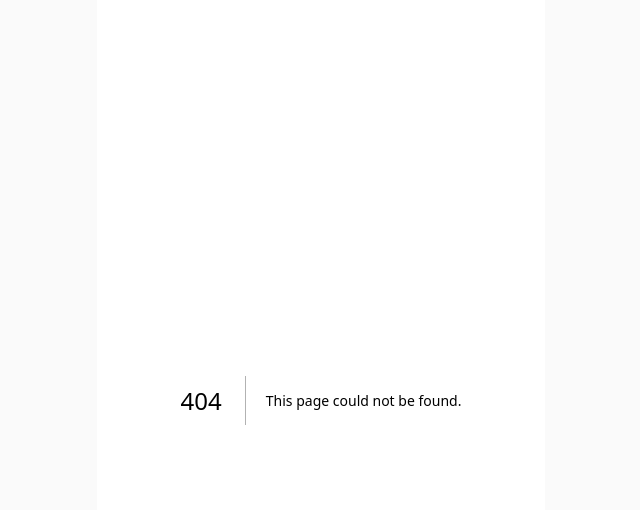
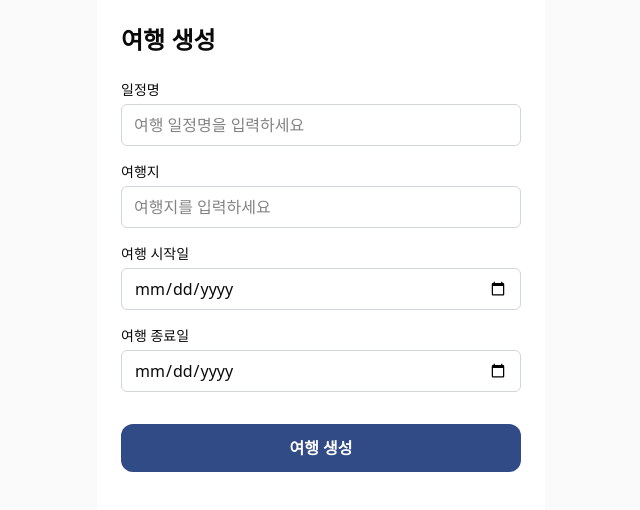
Before and after one commit to p-acid/trip-board, a Next.js app: page /create in a window 1280 px wide. Before the commit this address had no page. Shown: the top 510 px of the page, without its empty margins (319-959 px from the left). Built offline with nearby package versions, Linux system fonts and the light colour scheme.

Commit message:
style: create page

```diff
--- /dev/null
+++ b/app/create/page.tsx
@@ -0,0 +1 @@
+export { CreatePage as default } from "@/pages/create";
--- /dev/null
+++ b/app/gather/page.tsx
@@ -0,0 +1 @@
+export { GatherPage as default } from "@/pages/gather";
--- a/app/planning/page.tsx
+++ /dev/null
@@ -1 +0,0 @@
-export { PlanningPage as default } from "@/pages/planning";
--- a/package.json
+++ b/package.json
@@ -10,13 +10,16 @@
     "prepare": "husky"
   },
   "dependencies": {
+    "@hookform/resolvers": "^5.2.1",
     "class-variance-authority": "^0.7.1",
     "clsx": "^2.1.1",
     "lucide-react": "^0.542.0",
     "next": "15.5.2",
     "react": "19.1.0",
     "react-dom": "19.1.0",
-    "tailwind-merge": "^3.3.1"
+    "react-hook-form": "^7.62.0",
+    "tailwind-merge": "^3.3.1",
+    "zod": "^4.1.5"
   },
   "devDependencies": {
     "@commitlint/cli": "^19.8.1",
--- /dev/null
+++ b/src/pages/create/index.ts
@@ -0,0 +1 @@
+export { CreatePage } from "./ui";
--- /dev/null
+++ b/src/pages/create/lib/schema.ts
@@ -0,0 +1,40 @@
+import { z } from "zod";
+
+export const createTripSchema = z
+  .object({
+    title: z
+      .string()
+      .min(1, "일정명을 입력해주세요")
+      .max(50, "일정명은 50자 이하로 입력해주세요"),
+    destination: z
+      .string()
+      .min(1, "여행지를 입력해주세요")
+      .max(100, "여행지는 100자 이하로 입력해주세요"),
+    startDate: z
+      .string()
+      .min(1, "여행 시작일을 선택해주세요")
+      .refine(
+        (date) => !isNaN(Date.parse(date)),
+        "올바른 날짜 형식이 아닙니다",
+      ),
+    endDate: z
+      .string()
+      .min(1, "여행 종료일을 선택해주세요")
+      .refine(
+        (date) => !isNaN(Date.parse(date)),
+        "올바른 날짜 형식이 아닙니다",
+      ),
+  })
+  .refine(
+    (data) => {
+      const startDate = new Date(data.startDate);
+      const endDate = new Date(data.endDate);
+      return startDate <= endDate;
+    },
+    {
+      message: "여행 종료일은 시작일 이후여야 합니다",
+      path: ["endDate"],
+    },
+  );
+
+export type CreateTripFormData = z.infer<typeof createTripSchema>;
--- /dev/null
+++ b/src/pages/create/ui/index.tsx
@@ -0,0 +1,113 @@
+"use client";
+
+import { useForm } from "react-hook-form";
+import { zodResolver } from "@hookform/resolvers/zod";
+import { createTripSchema, type CreateTripFormData } from "../lib/schema";
+import { Button } from "@/shared/ui";
+import { useRouter } from "next/navigation";
+import { PAGE_ROUTES } from "@/shared/constants/page-routes";
+
+export const CreatePage = () => {
+  const { push } = useRouter();
+
+  const {
+    register,
+    handleSubmit,
+    formState: { errors, isSubmitting },
+  } = useForm<CreateTripFormData>({
+    resolver: zodResolver(createTripSchema),
+  });
+
+  const onSubmit = async (data: CreateTripFormData) => {
+    try {
+      console.log("여행 생성 데이터:", data);
+      // TODO: API 호출 로직 구현
+      push(PAGE_ROUTES.GATHER);
+    } catch (error) {
+      console.error("여행 생성 실패:", error);
+    }
+  };
+
+  return (
+    <div className="mx-auto max-w-md p-6">
+      <h1 className="mb-6 text-2xl font-bold">여행 생성</h1>
+
+      <form onSubmit={handleSubmit(onSubmit)} className="space-y-4">
+        <div>
+          <label htmlFor="title" className="mb-1 block text-sm font-medium">
+            일정명
+          </label>
+          <input
+            id="title"
+            type="text"
+            {...register("title")}
+            className="w-full rounded-md border border-gray-300 px-3 py-2 focus:outline-none focus:ring-2 focus:ring-blue-500"
+            placeholder="여행 일정명을 입력하세요"
+          />
+          {errors.title && (
+            <p className="mt-1 text-sm text-red-500">{errors.title.message}</p>
+          )}
+        </div>
+
+        <div>
+          <label
+            htmlFor="destination"
+            className="mb-1 block text-sm font-medium"
+          >
+            여행지
+          </label>
+          <input
+            id="destination"
+            type="text"
+            {...register("destination")}
+            className="w-full rounded-md border border-gray-300 px-3 py-2 focus:outline-none focus:ring-2 focus:ring-blue-500"
+            placeholder="여행지를 입력하세요"
+          />
+          {errors.destination && (
+            <p className="mt-1 text-sm text-red-500">
+              {errors.destination.message}
+            </p>
+          )}
+        </div>
+
+        <div>
+          <label htmlFor="startDate" className="mb-1 block text-sm font-medium">
+            여행 시작일
+          </label>
+          <input
+            id="startDate"
+            type="date"
+            {...register("startDate")}
+            className="w-full rounded-md border border-gray-300 px-3 py-2 focus:outline-none focus:ring-2 focus:ring-blue-500"
+          />
+          {errors.startDate && (
+            <p className="mt-1 text-sm text-red-500">
+              {errors.startDate.message}
+            </p>
+          )}
+        </div>
+
+        <div>
+          <label htmlFor="endDate" className="mb-1 block text-sm font-medium">
+            여행 종료일
+          </label>
+          <input
+            id="endDate"
+            type="date"
+            {...register("endDate")}
+            className="w-full rounded-md border border-gray-300 px-3 py-2 focus:outline-none focus:ring-2 focus:ring-blue-500"
+          />
+          {errors.endDate && (
+            <p className="mt-1 text-sm text-red-500">
+              {errors.endDate.message}
+            </p>
+          )}
+        </div>
+
+        <Button type="submit" disabled={isSubmitting} className="mt-4 w-full">
+          {isSubmitting ? "생성 중..." : "여행 생성"}
+        </Button>
+      </form>
+    </div>
+  );
+};
--- /dev/null
+++ b/src/pages/gather/index.ts
@@ -0,0 +1 @@
+export { GatherPage } from "./ui";
--- a/src/pages/planning/ui/index.tsx
+++ b/src/pages/gather/ui/index.tsx
@@ -1,4 +1,4 @@
-export const PlanningPage = () => {
+export const GatherPage = () => {
   return (
     <div>
       <h1>Index Component</h1>
--- a/src/pages/home/ui/index.tsx
+++ b/src/pages/home/ui/index.tsx
@@ -74,7 +74,7 @@ export const HomePage = () => {
             size="default"
             variant="brand"
             className="w-full"
-            onClick={() => push(PAGE_ROUTES.PLANING)}
+            onClick={() => push(PAGE_ROUTES.CREATE)}
           >
             여행 계획 시작하기
           </Button>
--- a/src/pages/planning/index.ts
+++ /dev/null
@@ -1 +0,0 @@
-export { PlanningPage } from "./ui";
--- a/src/shared/constants/page-routes.ts
+++ b/src/shared/constants/page-routes.ts
@@ -1,4 +1,5 @@
 export const PAGE_ROUTES = {
   HOME: "/",
-  PLANING: "/planning",
+  CREATE: "/create",
+  GATHER: "/gather",
 } as const;
```
Also changed, not shown: 1 other file (tests, documents, lock files or other folders).
